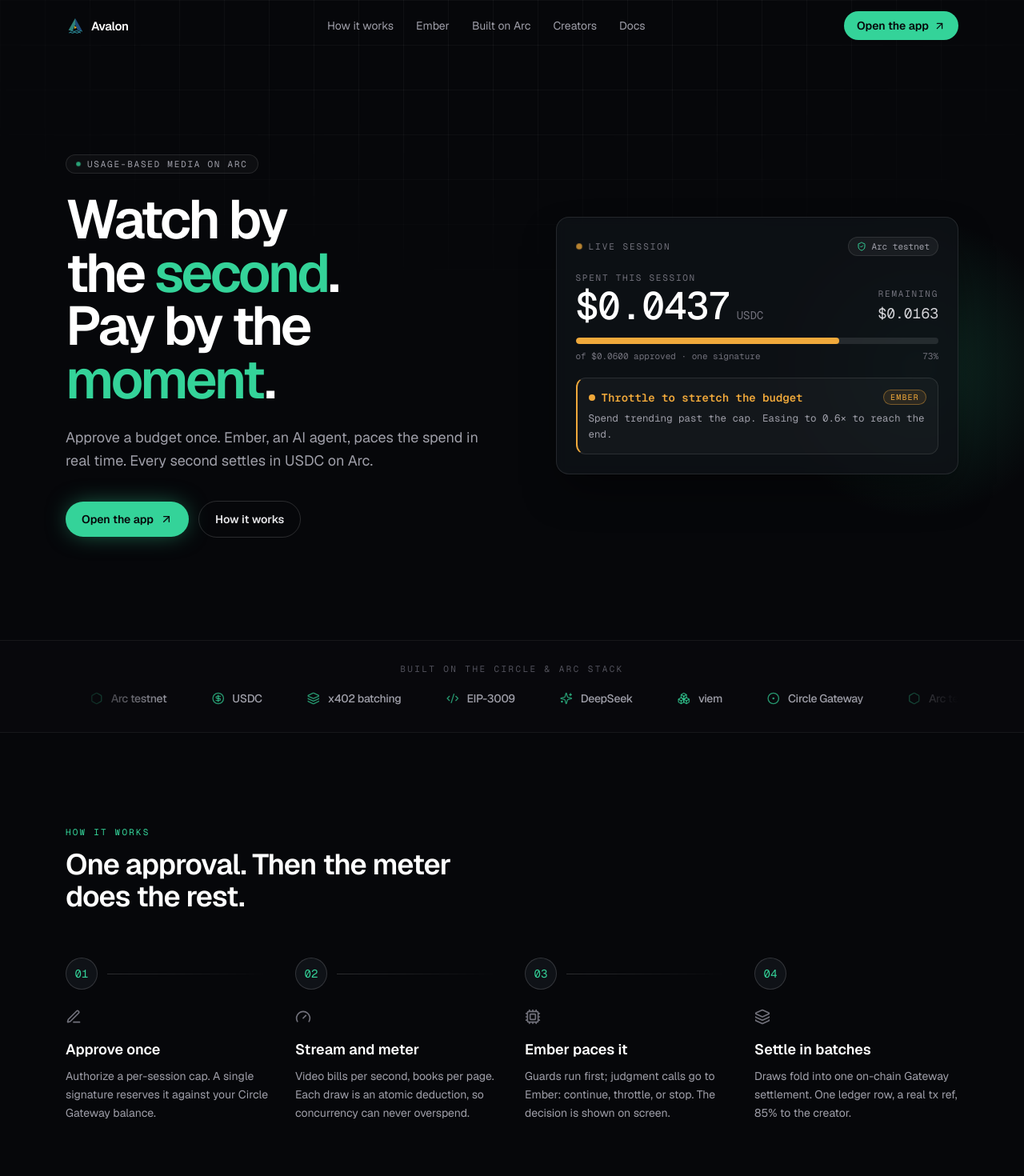
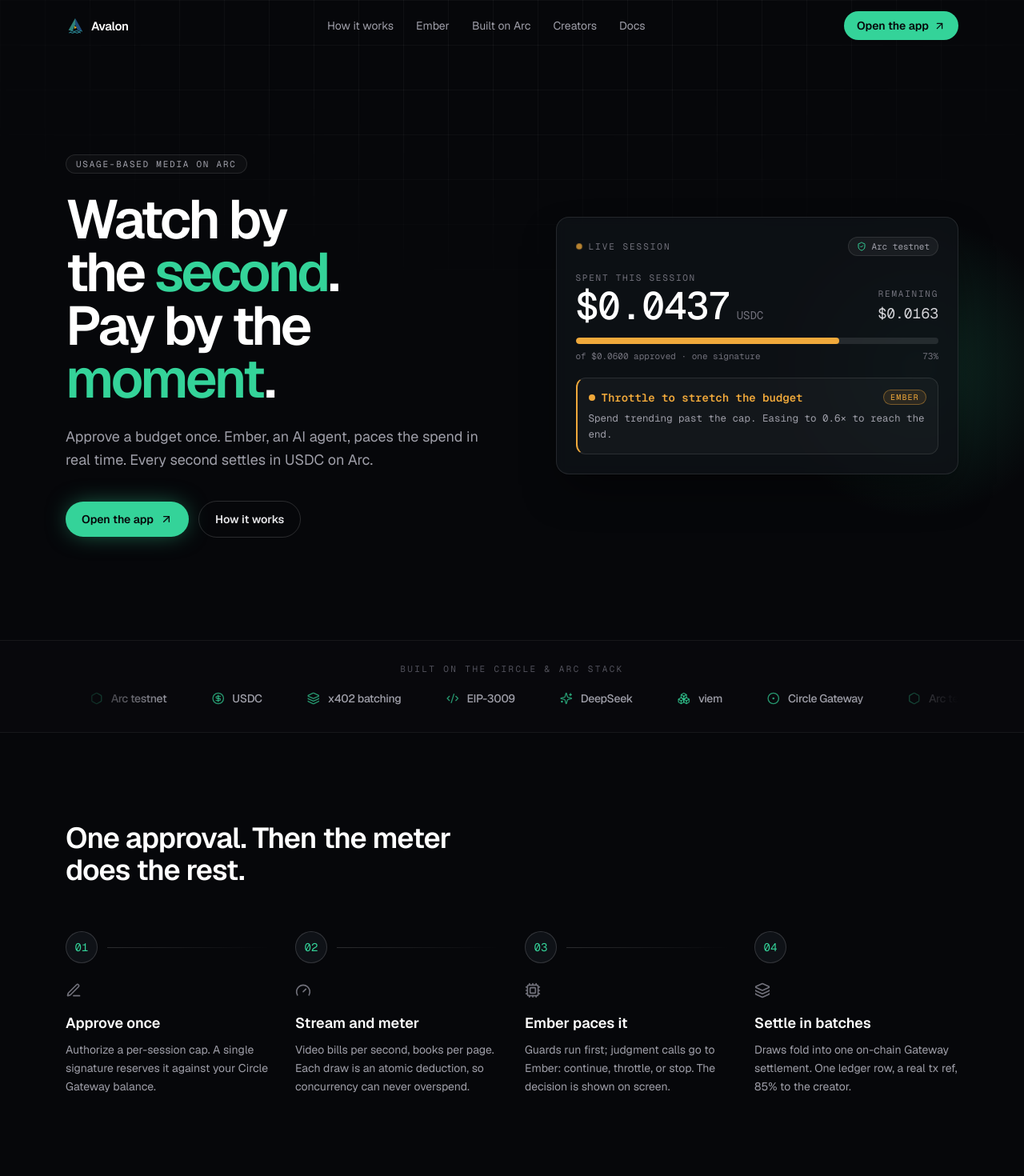
Before and after one commit to abdoulore/avalon, a Next.js app in the folder client/: page / in a window 1280 px wide. Shown: the top 1470 px of the page at 80% size. Built offline with nearby package versions, Linux system fonts and the light colour scheme; a web font is replaced by a local one.

Commit message:
Landing: fewer eyebrows, no decorative dot

```diff
--- a/client/app/page.jsx
+++ b/client/app/page.jsx
@@ -39,8 +39,7 @@
 
         <div className="relative mx-auto grid w-full max-w-[1180px] items-center gap-14 px-5 sm:px-8 lg:grid-cols-[1.05fr_0.95fr]">
           <div>
-            <span className="inline-flex items-center gap-2 rounded-full border border-white/10 bg-white/[0.03] px-3 py-1 font-mono text-[11px] uppercase tracking-[0.16em] text-zinc-400">
-              <span className="h-1.5 w-1.5 rounded-full bg-brand av-ping" />
+            <span className="inline-flex items-center rounded-full border border-white/10 bg-white/[0.03] px-3 py-1 font-mono text-[11px] uppercase tracking-[0.16em] text-zinc-400">
               Usage-based media on Arc
             </span>
 
@@ -90,8 +89,7 @@
       {/* ========================= HOW IT WORKS ====================== */}
       <section id="how" className="mx-auto max-w-[1180px] scroll-mt-24 px-5 py-24 sm:px-8 sm:py-28">
         <Reveal>
-          <span className="font-mono text-[11px] uppercase tracking-[0.2em] text-brand">How it works</span>
-          <h2 className="mt-3 max-w-[20ch] text-3xl font-semibold tracking-tight text-white sm:text-4xl">
+          <h2 className="max-w-[20ch] text-3xl font-semibold tracking-tight text-white sm:text-4xl">
             One approval. Then the meter does the rest.
           </h2>
         </Reveal>
@@ -226,8 +224,7 @@
       <section id="creators" className="scroll-mt-24 border-t border-white/[0.06] bg-ink-900/30 py-24 sm:py-28">
         <div className="mx-auto grid max-w-[1180px] items-center gap-14 px-5 sm:px-8 lg:grid-cols-2">
           <Reveal>
-            <span className="font-mono text-[11px] uppercase tracking-[0.2em] text-brand">For creators</span>
-            <h2 className="mt-3 max-w-[18ch] text-3xl font-semibold tracking-tight text-white sm:text-4xl">
+            <h2 className="max-w-[18ch] text-3xl font-semibold tracking-tight text-white sm:text-4xl">
               Paid for every second watched.
             </h2>
             <p className="mt-4 max-w-[52ch] text-lg leading-relaxed text-zinc-400">
```
